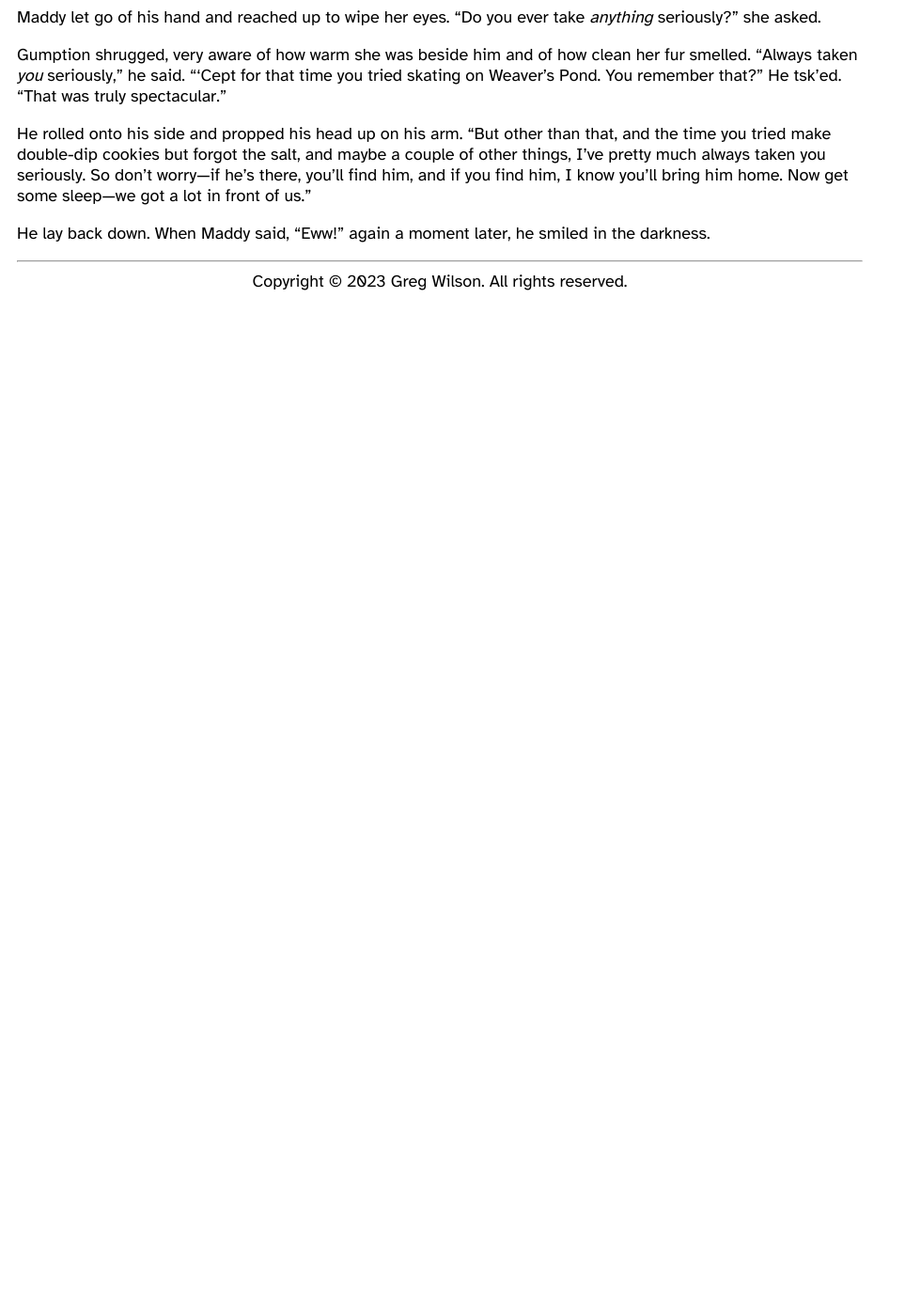
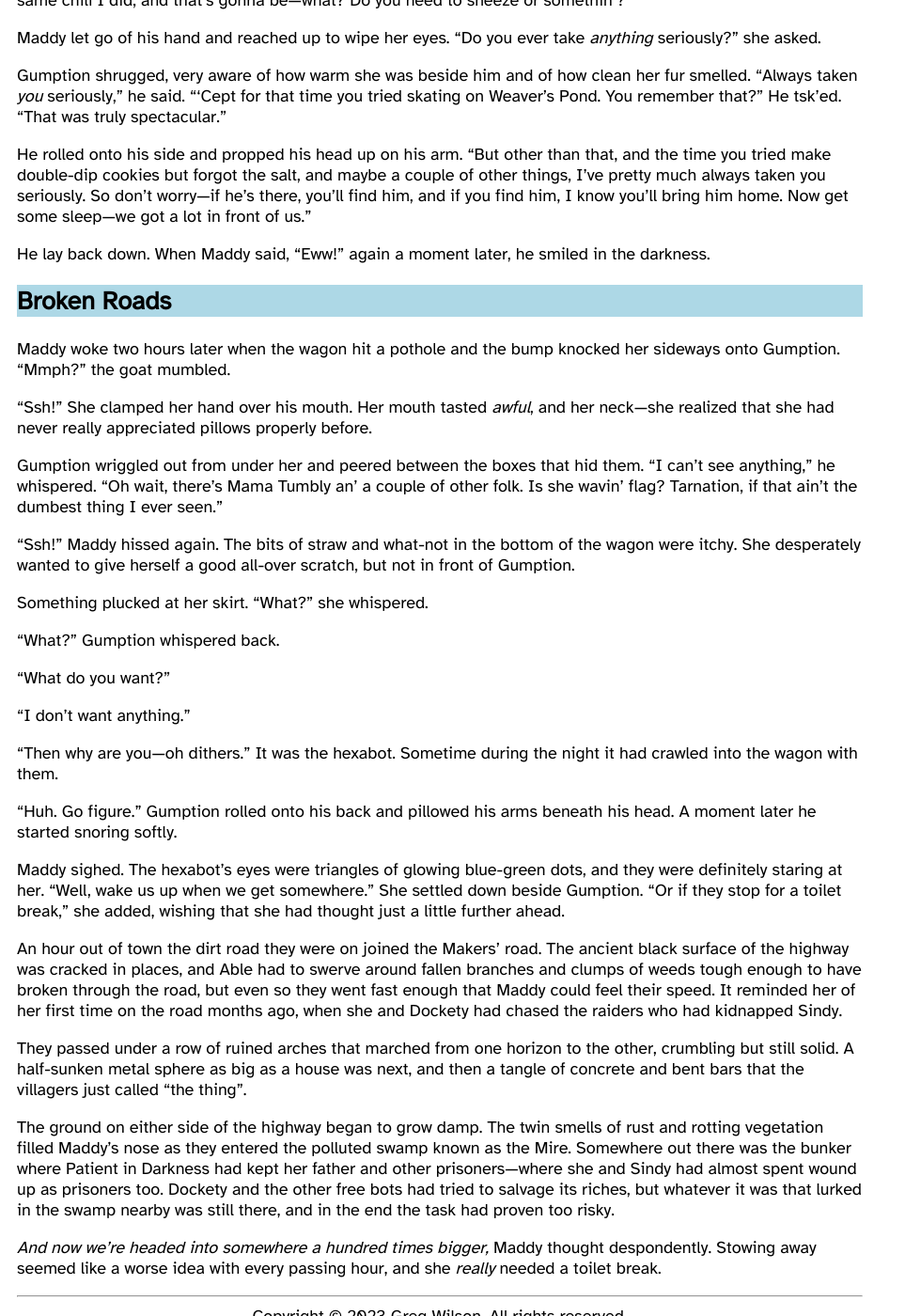
Before and after one commit to gvwilson/fiction, a Jekyll site: the page built from in-heck/index.md, in a window 1280 px wide and 1400 px high, scrolled down 27988 px. Shown: the whole window at 94% size, without its empty margins (0-963 px from the left). Built offline with Jekyll 4.4.1, drawn with Linux system fonts in a browser that asks for light colours; before the commit the page ends 28306 px from its top, so only the background shows below that.

Commit message:
+501 words of In Heck in 25 minutes

```diff
--- a/_data/status.csv
+++ b/_data/status.csv
@@ -31,6 +31,7 @@
 in-heck,2024-01-11,13447
 in-heck,2024-01-13,13976
 in-heck,2024-01-14,14485
+in-heck,2024-01-15,14986
 last-wolf,2023-09-01,41953
 leaderboard,2023-12-26,1094
 leaderboard,2023-12-27,1657
--- a/in-heck/index.md
+++ b/in-heck/index.md
@@ -2595,3 +2595,94 @@
 he smiled in the darkness.
 
 </section>
+
+<section markdown="1">
+
+## Broken Roads
+
+Maddy woke two hours later
+when the wagon hit a pothole
+and the bump knocked her sideways onto Gumption.
+"Mmph?" the goat mumbled.
+
+"Ssh!"
+She clamped her hand over his mouth.
+Her mouth tasted *awful*,
+and her neck—she realized that she had never really appreciated pillows properly before.
+
+Gumption wriggled out from under her
+and peered between the boxes that hid them.
+"I can't see anything,"
+he whispered.
+"Oh wait, there's Mama Tumbly an' a couple of other folk.
+Is she wavin' flag?
+Tarnation,
+if that ain't the dumbest thing I ever seen."
+
+"Ssh!"
+Maddy hissed again.
+The bits of straw and what-not in the bottom of the wagon were itchy.
+She desperately wanted to give herself a good all-over scratch,
+but not in front of Gumption.
+
+Something plucked at her skirt.
+"What?"
+she whispered.
+
+"What?"
+Gumption whispered back.
+
+"What do you want?"
+
+"I don't want anything."
+
+"Then why are you—oh dithers."
+It was the hexabot.
+Sometime during the night it had crawled into the wagon with them.
+
+"Huh.
+Go figure."
+Gumption rolled onto his back and pillowed his arms beneath his head.
+A moment later he started snoring softly.
+
+Maddy sighed.
+The hexabot's eyes were triangles of glowing blue-green dots,
+and they were definitely staring at her.
+"Well, wake us up when we get somewhere."
+She settled down beside Gumption.
+"Or if they stop for a toilet break,"
+she added,
+wishing that she had thought just a little further ahead.
+
+An hour out of town
+the dirt road they were on joined the Makers' road.
+The ancient black surface of the highway was cracked in places,
+and Able had to swerve around fallen branches
+and clumps of weeds tough enough to have broken through the road,
+but even so
+they went fast enough that Maddy could feel their speed.
+It reminded her of her first time on the road months ago,
+when she and Dockety had chased the raiders who had kidnapped Sindy.
+
+They passed under a row of ruined arches that marched from one horizon to the other,
+crumbling but still solid.
+A half-sunken metal sphere as big as a house was next,
+and then a tangle of concrete and bent bars
+that the villagers just called "the thing".
+
+The ground on either side of the highway began to grow damp.
+The twin smells of rust and rotting vegetation filled Maddy's nose
+as they entered the polluted swamp known as the Mire.
+Somewhere out there was the bunker
+where Patient in Darkness had kept her father and other prisoners—where
+she and Sindy had almost spent wound up as prisoners too.
+Dockety and the other free bots had tried to salvage its riches,
+but whatever it was that lurked in the swamp nearby was still there,
+and in the end the task had proven too risky.
+
+*And now we're headed into somewhere a hundred times bigger,*
+Maddy thought despondently.
+Stowing away seemed like a worse idea with every passing hour,
+and she *really* needed a toilet break.
+
+</section>
```
Also changed, not shown: status.svg.
